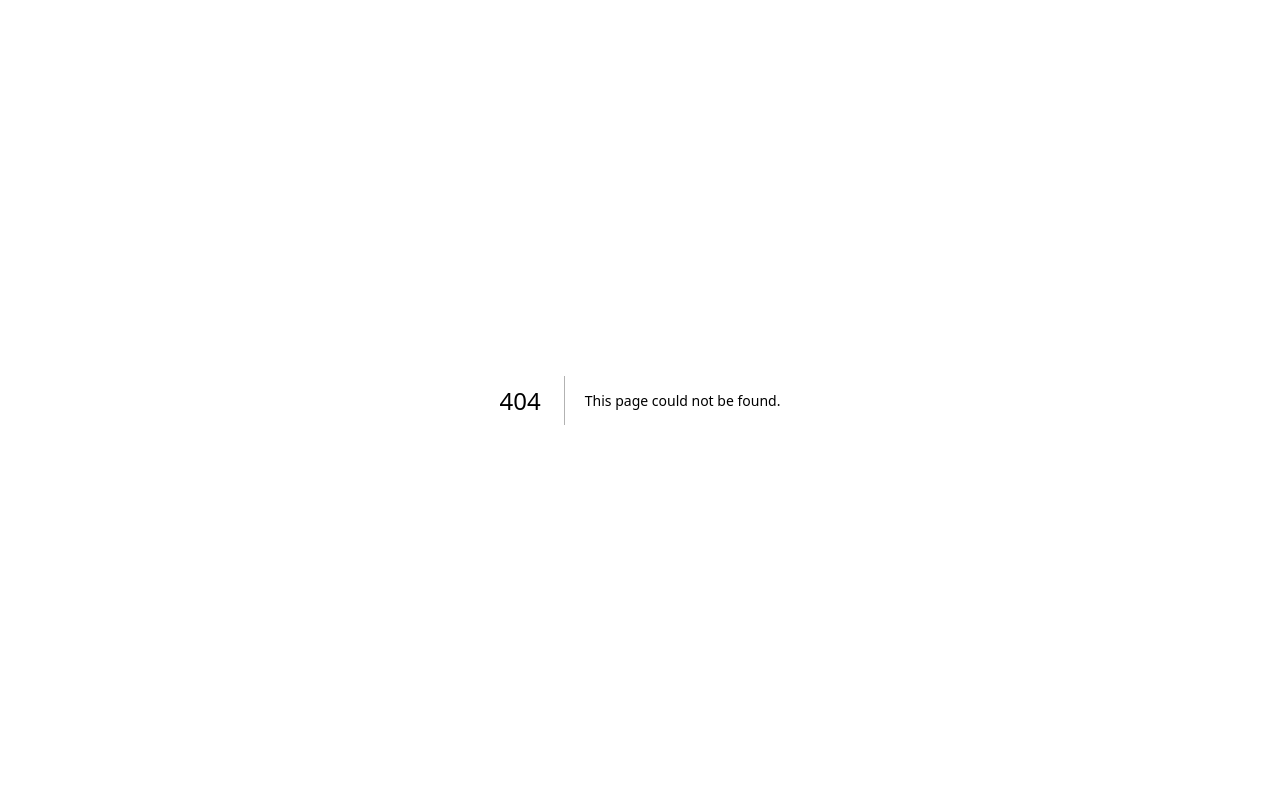
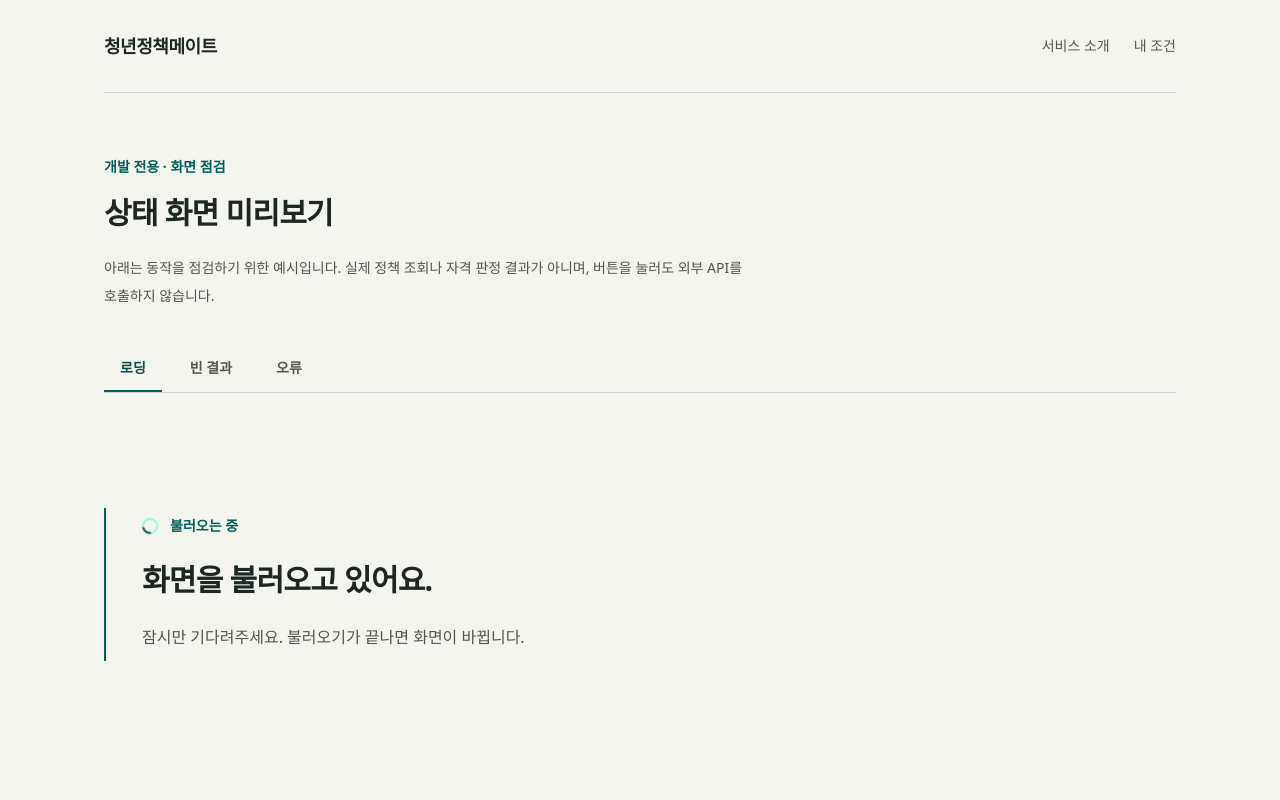
Before and after one commit to ljkhyeong/youth-policy-mate, a Next.js app in the folder frontend/: page /dev/states in a window 1280 px wide. Before the commit this address had no page. Shown: the top 800 px of the page. Built offline with nearby package versions, Linux system fonts and the light colour scheme.

Commit message:
feat: 공통 상태 화면과 개발 전용 미리보기 추가

```diff
--- /dev/null
+++ b/frontend/src/app/conditions/loading.tsx
@@ -0,0 +1,12 @@
+import { LoadingState } from "@/components/page-state";
+import { SiteShell } from "@/components/site-shell";
+
+export default function Loading() {
+  return (
+    <SiteShell active="conditions">
+      <main id="main-content" className="state-page">
+        <LoadingState headingAs="h1" />
+      </main>
+    </SiteShell>
+  );
+}
--- /dev/null
+++ b/frontend/src/app/dev/states/page.tsx
@@ -0,0 +1,24 @@
+import type { Metadata } from "next";
+import { notFound } from "next/navigation";
+import { SiteShell } from "@/components/site-shell";
+import { StatePreview } from "./state-preview";
+
+export const metadata: Metadata = {
+  title: "상태 화면 미리보기 · 청년정책메이트",
+  robots: { index: false, follow: false },
+};
+
+export default function StatePreviewPage() {
+  if (process.env.NODE_ENV !== "development") notFound();
+
+  return (
+    <SiteShell>
+      <main id="main-content" className="flex-1 py-12 sm:py-16">
+        <p className="mb-3 text-sm font-semibold text-teal-800">개발 전용 · 화면 점검</p>
+        <h1 className="text-3xl leading-relaxed font-bold tracking-tight">상태 화면 미리보기</h1>
+        <p className="mt-4 max-w-2xl text-sm leading-7 text-stone-600">아래는 동작을 점검하기 위한 예시입니다. 실제 정책 조회나 자격 판정 결과가 아니며, 버튼을 눌러도 외부 API를 호출하지 않습니다.</p>
+        <StatePreview />
+      </main>
+    </SiteShell>
+  );
+}
--- /dev/null
+++ b/frontend/src/app/dev/states/state-preview.tsx
@@ -0,0 +1,41 @@
+"use client";
+
+import Link from "next/link";
+import { useState } from "react";
+import { LoadingState, LoadErrorState, PageState } from "@/components/page-state";
+
+const STATES = [
+  { value: "loading", label: "로딩" },
+  { value: "empty", label: "빈 결과" },
+  { value: "error", label: "오류" },
+] as const;
+
+export function StatePreview() {
+  const [selected, setSelected] = useState<(typeof STATES)[number]["value"]>("loading");
+  const [notice, setNotice] = useState("");
+
+  return (
+    <div className="mt-9">
+      <div role="group" aria-label="미리 볼 상태" className="flex flex-wrap gap-x-3 border-b border-stone-300">
+        {STATES.map(({ value, label }) => (
+          <button key={value} type="button" className="preview-choice" aria-pressed={selected === value} onClick={() => { setSelected(value); setNotice(""); }}>
+            {label}
+          </button>
+        ))}
+      </div>
+      <div className="flex min-h-96 items-center py-12 sm:py-16">
+        {selected === "loading" && <LoadingState />}
+        {selected === "empty" && <PageState
+          kind="empty" title="검색 결과가 없어요."
+          description="검색어나 필터를 바꿔 다시 찾아보세요. 검색 결과가 없다는 뜻이며, 신청 자격이 없다는 뜻은 아니에요."
+          actions={<button type="button" className="button-primary" onClick={() => setNotice("검색 조건 변경 버튼을 확인했어요. 이 미리보기에는 실제 검색 기능이 없습니다.")}>검색 조건 바꾸기</button>}
+        />}
+        {selected === "error" && <LoadErrorState onRetry={() => setNotice("재시도 버튼을 확인했어요. 이 미리보기에서는 실제 요청을 보내지 않습니다.")} />}
+      </div>
+      <p role="status" className="min-h-7 text-sm leading-7 text-teal-900">{notice}</p>
+      <div className="mt-8 border-t border-stone-300 pt-5">
+        <Link href="/dev/states/missing-page" className="text-link" prefetch={false}>없는 주소에서 404 화면 확인하기 →</Link>
+      </div>
+    </div>
+  );
+}
--- /dev/null
+++ b/frontend/src/app/error.tsx
@@ -0,0 +1,21 @@
+"use client";
+
+import { useEffect, useRef } from "react";
+import { LoadErrorState } from "@/components/page-state";
+import { SiteShell } from "@/components/site-shell";
+
+export default function ErrorPage({ retry }: { error: unknown; retry: () => void }) {
+  const headingRef = useRef<HTMLHeadingElement>(null);
+
+  useEffect(() => {
+    headingRef.current?.focus();
+  }, []);
+
+  return (
+    <SiteShell>
+      <main id="main-content" className="state-page">
+        <LoadErrorState onRetry={retry} headingAs="h1" headingRef={headingRef} />
+      </main>
+    </SiteShell>
+  );
+}
--- a/frontend/src/app/globals.css
+++ b/frontend/src/app/globals.css
@@ -56,6 +56,30 @@ body {
     @apply min-w-0 rounded-sm border border-stone-200 bg-white p-6 sm:p-9;
   }
 
+  .state-page {
+    @apply flex flex-1 items-center py-14 sm:py-24;
+  }
+
+  .state-panel {
+    @apply w-full min-w-0 border-l-2 border-teal-800 py-2 pl-6 sm:pl-9;
+  }
+
+  .state-panel[data-kind="error"] {
+    @apply border-rose-700;
+  }
+
+  .state-actions {
+    @apply mt-8 flex flex-wrap items-center gap-3;
+  }
+
+  .preview-choice {
+    @apply inline-flex min-h-11 cursor-pointer items-center border-b-2 border-transparent px-4 py-3 text-sm font-semibold text-stone-600 hover:text-teal-800;
+  }
+
+  .preview-choice[aria-pressed="true"] {
+    @apply border-teal-800 text-teal-900;
+  }
+
   .form-field {
     @apply mt-7;
   }
--- /dev/null
+++ b/frontend/src/app/not-found.tsx
@@ -0,0 +1,26 @@
+import type { Metadata } from "next";
+import Link from "next/link";
+import { PageState } from "@/components/page-state";
+import { SiteShell } from "@/components/site-shell";
+
+export const metadata: Metadata = {
+  title: "페이지를 찾을 수 없어요 · 청년정책메이트",
+};
+
+export default function NotFound() {
+  return (
+    <SiteShell>
+      <main id="main-content" className="state-page">
+        <PageState
+          kind="not-found" headingAs="h1"
+          title="페이지를 찾을 수 없어요."
+          description="주소를 다시 확인해주세요. 서비스 소개로 돌아가거나 내 조건 입력을 시작할 수 있어요."
+          actions={<>
+            <Link href="/" className="button-primary">서비스 소개로</Link>
+            <Link href="/conditions" className="button-secondary">내 조건 입력하기</Link>
+          </>}
+        />
+      </main>
+    </SiteShell>
+  );
+}
--- /dev/null
+++ b/frontend/src/components/page-state.tsx
@@ -0,0 +1,61 @@
+import Link from "next/link";
+import { useId, type ReactNode, type Ref } from "react";
+
+type PageStateProps = {
+  kind: "loading" | "empty" | "error" | "not-found";
+  title: string;
+  description: string;
+  actions?: ReactNode;
+  headingAs?: "h1" | "h2";
+  headingRef?: Ref<HTMLHeadingElement>;
+};
+
+const STATE_LABELS = {
+  loading: "불러오는 중",
+  empty: "검색 결과 없음",
+  error: "화면 불러오기 실패",
+  "not-found": "404 · 페이지 없음",
+};
+
+export function PageState({ kind, title, description, actions, headingAs: Heading = "h2", headingRef }: PageStateProps) {
+  const titleId = useId();
+  const role = kind === "error" ? "alert" : kind === "not-found" ? undefined : "status";
+
+  return (
+    <section className="state-panel" data-kind={kind} aria-labelledby={titleId}>
+      <div role={role} aria-atomic={role ? true : undefined}>
+        <p className={`mb-5 flex items-center gap-3 text-sm font-semibold ${kind === "error" ? "text-rose-800" : "text-teal-800"}`}>
+          {kind === "loading" && <span aria-hidden="true" className="size-4 shrink-0 rounded-full border-2 border-teal-200 border-t-teal-800 motion-safe:animate-spin" />}
+          {STATE_LABELS[kind]}
+        </p>
+        <Heading id={titleId} ref={headingRef} tabIndex={headingRef ? -1 : undefined} className="max-w-xl text-2xl leading-relaxed font-bold tracking-tight sm:text-3xl">
+          {title}
+        </Heading>
+        <p className="mt-4 max-w-lg text-sm leading-7 text-stone-600 sm:text-base sm:leading-8">{description}</p>
+      </div>
+      {actions && <div className="state-actions">{actions}</div>}
+    </section>
+  );
+}
+
+export function LoadingState({ headingAs = "h2" }: { headingAs?: "h1" | "h2" }) {
+  return <PageState kind="loading" headingAs={headingAs} title="화면을 불러오고 있어요." description="잠시만 기다려주세요. 불러오기가 끝나면 화면이 바뀝니다." />;
+}
+
+export function LoadErrorState({ onRetry, headingAs = "h2", headingRef }: {
+  onRetry: () => void;
+  headingAs?: "h1" | "h2";
+  headingRef?: Ref<HTMLHeadingElement>;
+}) {
+  return (
+    <PageState
+      kind="error" headingAs={headingAs} headingRef={headingRef}
+      title="화면을 불러오지 못했어요."
+      description="다시 불러오기를 눌러주세요. 문제가 계속되면 잠시 후 다시 이용해주세요. 저장하지 않은 입력 내용은 사라질 수 있어요."
+      actions={<>
+        <button type="button" className="button-primary" onClick={onRetry}>다시 불러오기</button>
+        <Link href="/" className="button-secondary">서비스 소개로</Link>
+      </>}
+    />
+  );
+}
--- a/frontend/src/components/site-shell.tsx
+++ b/frontend/src/components/site-shell.tsx
@@ -1,6 +1,6 @@
 import Link from "next/link";
 
-export function SiteShell({ children, active }: { children: React.ReactNode; active: "home" | "conditions" }) {
+export function SiteShell({ children, active }: { children: React.ReactNode; active?: "home" | "conditions" }) {
   return (
     <div className="mx-auto flex min-h-svh max-w-6xl flex-col px-6 sm:px-10">
       <a className="skip-link" href="#main-content">본문으로 이동</a>
```
Also changed, not shown: frontend/vitest.config.mts, 1 other file (tests, documents, lock files or other folders).
